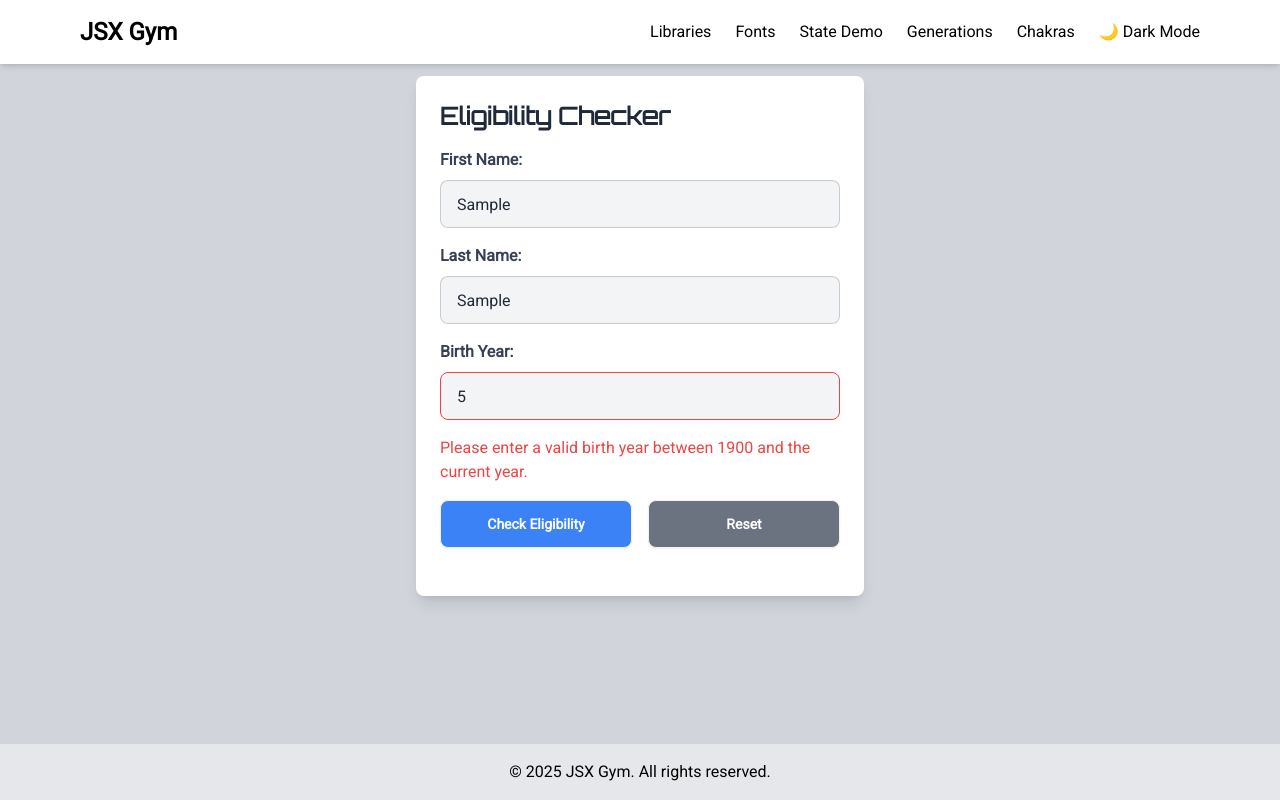
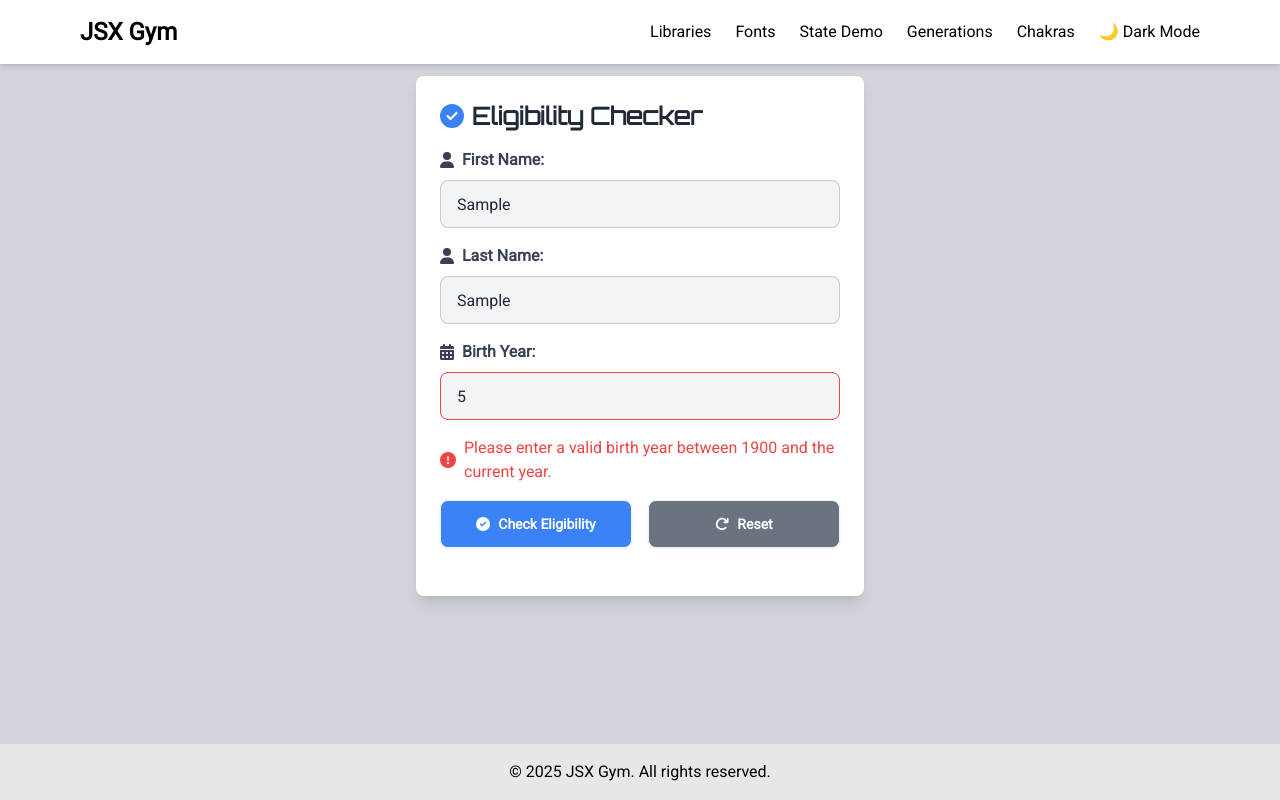
Before and after one commit to RW2023/jsx-gym, a React (Vite) app: page /EligibilityChecker in a window 1280 px wide. Both pictures are taken after typing "Sample", "Sample", "5" into the empty fields and a click on the button "Check Eligibility". Built offline with nearby package versions, Linux system fonts and the light colour scheme.

Commit message:
Add Font Awesome icons to EligibilityChecker component for enhanced user experience

```diff
--- a/src/components/EligibilityChecker.tsx
+++ b/src/components/EligibilityChecker.tsx
@@ -1,4 +1,12 @@
 import React, { useState } from "react";
+import { FontAwesomeIcon } from "@fortawesome/react-fontawesome";
+import {
+    faUser,
+    faCalendarAlt,
+    faExclamationCircle,
+    faCheckCircle,
+    faRedo,
+} from "@fortawesome/free-solid-svg-icons";
 
 const EligibilityChecker: React.FC = () => {
     const [firstName, setFirstName] = useState("");
@@ -53,15 +61,17 @@ const EligibilityChecker: React.FC = () => {
     return (
         <div className="bg-base-100 dark:bg-gray-800 p-6 rounded-lg shadow-lg max-w-md mx-auto m-3">
             <h1 className="text-2xl font-bold mb-4 text-gray-800 dark:text-white">
+                <FontAwesomeIcon icon={faCheckCircle} className="mr-2 text-blue-500" />
                 Eligibility Checker
             </h1>
 
             <form onSubmit={checkEligibility} className="mb-6">
                 <div className="mb-4">
                     <label
-                        className="block font-bold mb-2 text-gray-700 dark:text-gray-200"
+                        className="block font-bold mb-2 text-gray-700 dark:text-gray-200 flex items-center"
                         htmlFor="firstName"
                     >
+                        <FontAwesomeIcon icon={faUser} className="mr-2" />
                         First Name:
                     </label>
                     <input
@@ -77,9 +87,10 @@ const EligibilityChecker: React.FC = () => {
                 </div>
                 <div className="mb-4">
                     <label
-                        className="block font-bold mb-2 text-gray-700 dark:text-gray-200"
+                        className="block font-bold mb-2 text-gray-700 dark:text-gray-200 flex items-center"
                         htmlFor="lastName"
                     >
+                        <FontAwesomeIcon icon={faUser} className="mr-2" />
                         Last Name:
                     </label>
                     <input
@@ -95,9 +106,10 @@ const EligibilityChecker: React.FC = () => {
                 </div>
                 <div className="mb-4">
                     <label
-                        className="block font-bold mb-2 text-gray-700 dark:text-gray-200"
+                        className="block font-bold mb-2 text-gray-700 dark:text-gray-200 flex items-center"
                         htmlFor="birthYear"
                     >
+                        <FontAwesomeIcon icon={faCalendarAlt} className="mr-2" />
                         Birth Year:
                     </label>
                     <input
@@ -106,29 +118,36 @@ const EligibilityChecker: React.FC = () => {
                         value={birthYear}
                         onChange={(e) => setBirthYear(Number(e.target.value))}
                         className={`input input-bordered w-full bg-gray-100 dark:bg-gray-700 text-gray-800 dark:text-white ${error &&
-                                (!birthYear ||
-                                    birthYear < 1900 ||
-                                    birthYear > new Date().getFullYear())
-                                ? "border-red-500"
-                                : ""
+                            (!birthYear ||
+                                birthYear < 1900 ||
+                                birthYear > new Date().getFullYear())
+                            ? "border-red-500"
+                            : ""
                             }`}
                         placeholder="Enter birth year"
                         aria-required="true"
                     />
                 </div>
-                {error && <p className="text-red-500 dark:text-red-400 mb-4">{error}</p>}
+                {error && (
+                    <p className="text-red-500 dark:text-red-400 mb-4 flex items-center">
+                        <FontAwesomeIcon icon={faExclamationCircle} className="mr-2" />
+                        {error}
+                    </p>
+                )}
                 <div className="flex gap-4">
                     <button
                         type="submit"
-                        className="btn bg-blue-500 text-white hover:bg-blue-600 dark:hover:bg-blue-400 flex-1"
+                        className="btn bg-blue-500 text-white hover:bg-blue-600 dark:hover:bg-blue-400 flex-1 flex items-center justify-center gap-2"
                     >
+                        <FontAwesomeIcon icon={faCheckCircle} />
                         Check Eligibility
                     </button>
                     <button
                         type="button"
                         onClick={resetForm}
-                        className="btn bg-gray-500 text-white hover:bg-gray-600 dark:hover:bg-gray-400 flex-1"
+                        className="btn bg-gray-500 text-white hover:bg-gray-600 dark:hover:bg-gray-400 flex-1 flex items-center justify-center gap-2"
                     >
+                        <FontAwesomeIcon icon={faRedo} />
                         Reset
                     </button>
                 </div>
@@ -136,10 +155,11 @@ const EligibilityChecker: React.FC = () => {
 
             {eligibilityMessage && (
                 <div
-                    className="alert alert-info bg-gray-200 dark:bg-gray-700 text-gray-800 dark:text-white p-4 rounded-lg"
+                    className="alert alert-info bg-gray-200 dark:bg-gray-700 text-gray-800 dark:text-white p-4 rounded-lg flex items-center gap-2"
                     role="alert"
                     aria-live="polite"
                 >
+                    <FontAwesomeIcon icon={faCheckCircle} className="text-blue-500" />
                     <p>{eligibilityMessage}</p>
                 </div>
             )}
```
